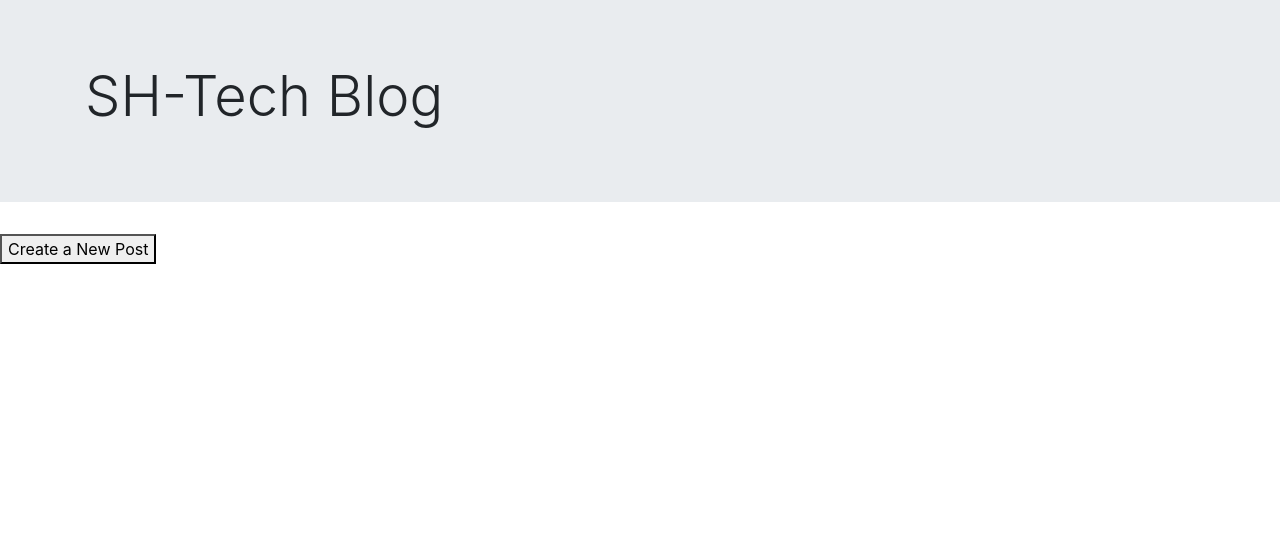
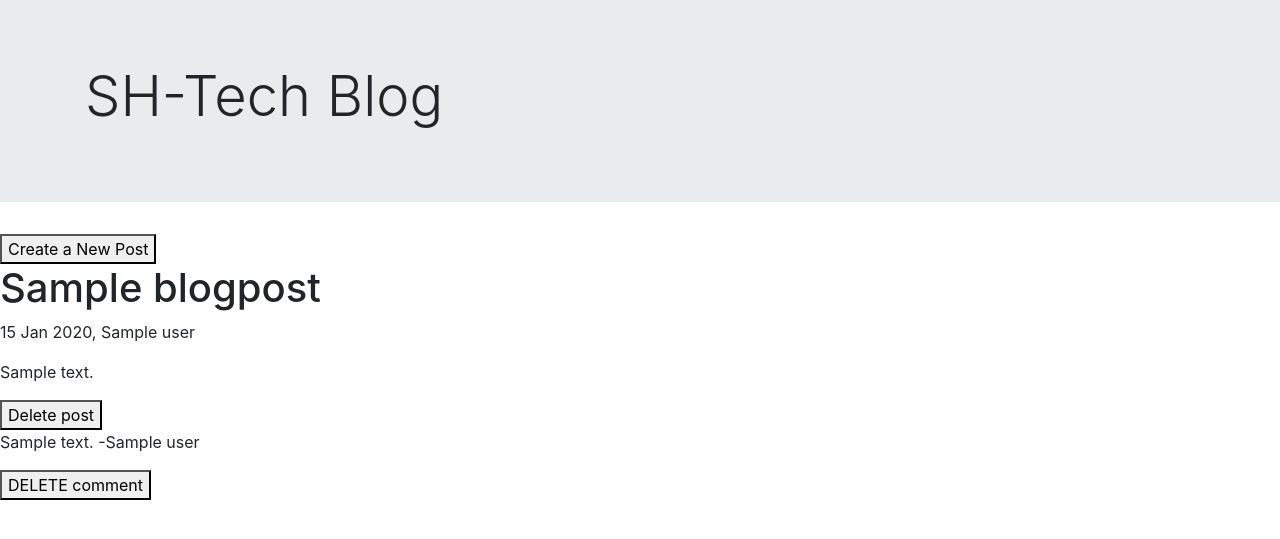
Before and after one commit to SarahHn92/tech-blog, a Node project: template views/dash.handlebars in a window 1280 px wide. Shown: the part 89-628 px from the top of the page. Run offline with Node 20 templates, Linux system fonts and the light colour scheme; the template is opened without the code that fills it: most values are stand-ins (such as "Sample title", 1, 10 or a date in 2020); some libraries are stand-ins or nearby versions.

Commit message:
editing views

```diff
--- a/views/blogpost.handlebars
+++ /dev/null
@@ -1,3 +0,0 @@
-{{!-- THEN I am presented with the post title, contents, post creator’s username, and date created for that post and have the option to leave a comment
-WHEN I enter a comment and click on the submit button while signed in
-THEN the comment is saved and the post is updated to display the comment, the comment creator’s username, and the date created --}}
--- a/views/dash.handlebars
+++ b/views/dash.handlebars
@@ -4,26 +4,33 @@ WHEN I click on the button to add a new blog post
 THEN I am prompted to enter both a title and contents for my blog post --}}
 
 {{!-- new blogpost --}}
-<div>
+<div id="createPostBtn">
     <button><a href="/newBlog"></a> Create a New Post</button>
 </div>
 
 {{!-- user blogposts --}}
-<div>
-    {{!-- {{#if blogpost.length }}
+{{#if blogpost.length }}
+<section id="blogpost">
+    <div class="blogTitle">
         {{#each blogpost as |blogpost| }}
-        <div class="card">
-            <a href="/api/blogpost/{{ id }}">
-                <div class="card-header">
-                    <h4> {{ blogpost.title }} </h4>
-                </div>
-                <div class="card-body">
-                    <div class="card-text">
-                        <p> {{ blogpost.body }} </p>
-                    </div>
-                </div>
-            </a>
-        </div>
+        <h1> {{ blogpost.title }} </h1>
+    </div>
+    <div class="blogDeets">
+        <p> {{ blogpost.date }}, {{ user.name }} </p>
+    </div>
+    <div id="blogBody">
+        <p> {{ blogpost.body }}</p>
+        <button id="deletePost">Delete post</button>
         {{/each}}
-    {{/if}} --}}
-</div>
+    </div>
+
+    {{#if comment.length }}
+    <div id="commentSection">
+        {{#each comment as |comment| }}
+        <p id="eachComment"> {{ comment.body }} -{{ user.name }}</p>
+        <button id="commentDelete">DELETE comment</button>
+        {{/each}}
+    </div>
+    {{/if}}
+</section>
+{{/if}}
--- a/views/editBlog.handlebars
+++ /dev/null
@@ -1,2 +0,0 @@
-{{!-- WHEN I click on one of my existing posts in the dashboard
-THEN I am able to delete or update my post and taken back to an updated dashboard --}}
--- a/views/login.handlebars
+++ b/views/login.handlebars
@@ -7,8 +7,8 @@ THEN I am prompted to enter my username and password --}}
                 <h3>Sign In!</h3>
             </div>
             <div>
-                <input id="username" type="text" placeholder="Username">
-                <input id="password" type="pasword" placeholder="Password">
+                <input id="email-login" type="text" placeholder="Username">
+                <input id="password-login" type="pasword" placeholder="Password">
             </div>
             <div>
                 <input class="submit" id="submit" type="submit" value="Sign In!">
```
Also changed, not shown: public/js/dashboard.js (+8 -0 lines), views/homepage.handlebars (+22 -15 lines), views/newBlog.handlebars (+13 -0 lines), views/signup.handlebars (+5 -3 lines).
